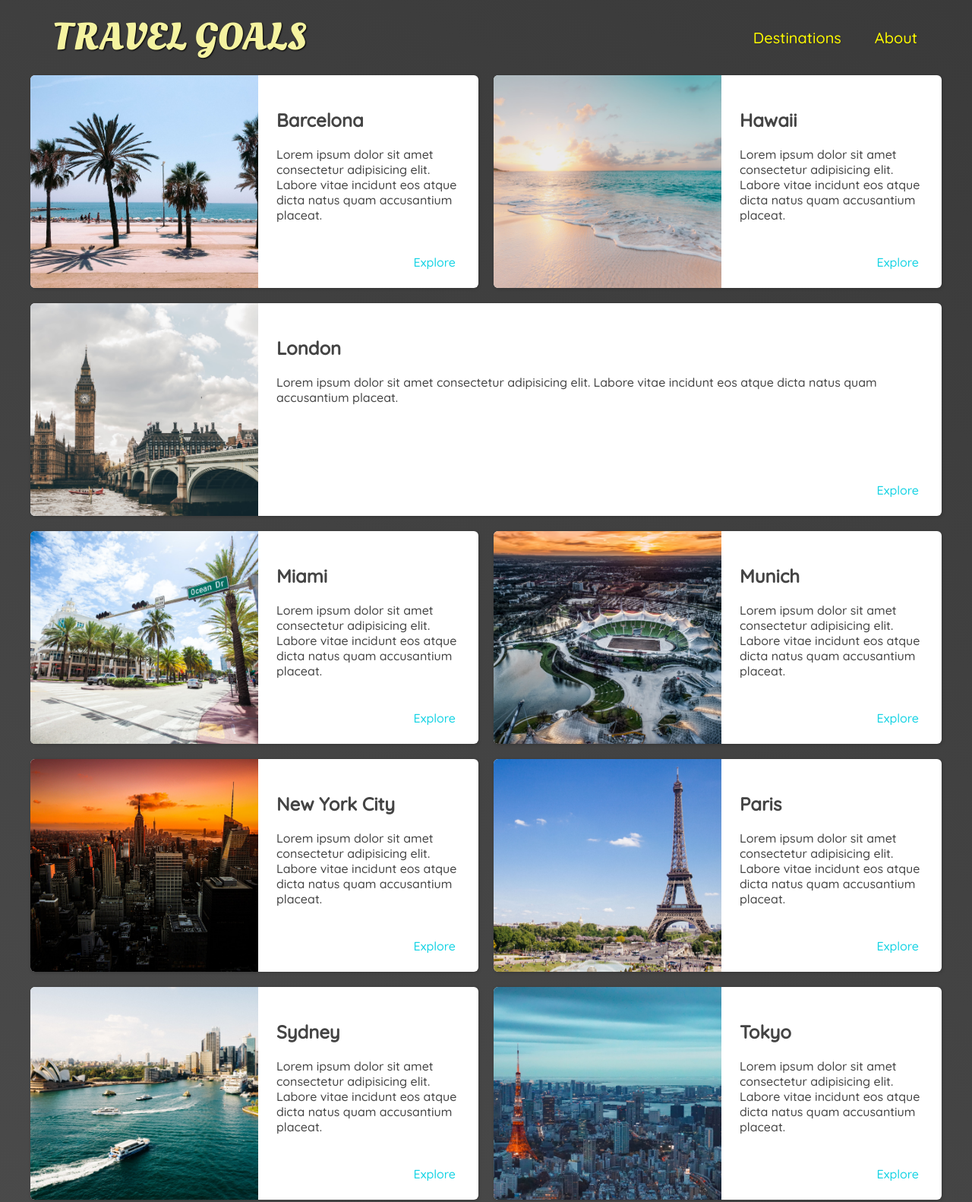
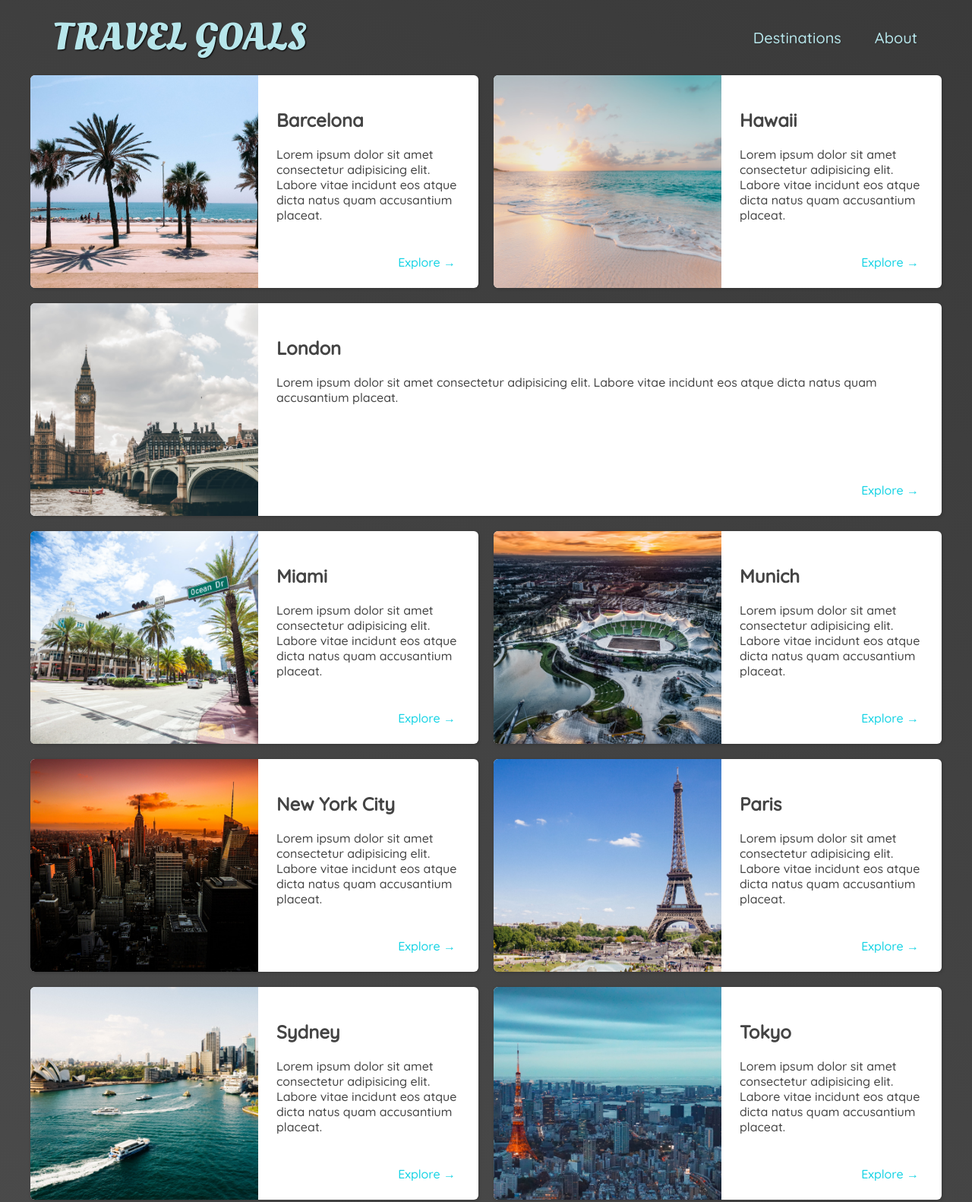
Before and after one commit to deelusional/travelPageOne, a plain HTML site: page places.html in a window 1280 px wide. Shown: the top 1582 px of the page at 76% size. Drawn offline with Linux system fonts and the light colour scheme.

Commit message:
changed colors in header on destinations page

```diff
--- a/places.css
+++ b/places.css
@@ -3,8 +3,16 @@ body {
   color: rgb(68, 68, 68);
 }
 
+#page-logo a {
+  color: rgb(183, 230, 235);
+}
+
 header {
   position: static;
+}
+
+header a {
+  color: rgb(183, 230, 235);
 }
 
 main ul {
--- a/places.html
+++ b/places.html
@@ -35,7 +35,7 @@
               </p>
             </div>
             <div class="actions">
-              <a href="https://en.wikipedia.org/wiki/Barcelona">Explore</a>
+              <a href="https://en.wikipedia.org/wiki/Barcelona">Explore &#x2192</a>
             </div>
           </div>
         </li>
@@ -50,7 +50,7 @@
               </p>
             </div>
             <div class="actions">
-              <a href="https://en.wikipedia.org/wiki/Hawaii">Explore</a>
+              <a href="https://en.wikipedia.org/wiki/Hawaii">Explore &#x2192</a>
             </div>
           </div>
         </li>
@@ -65,7 +65,7 @@
               </p>
             </div>
             <div class="actions">
-              <a href="https://en.wikipedia.org/wiki/London">Explore</a>
+              <a href="https://en.wikipedia.org/wiki/London">Explore &#x2192</a>
             </div>
           </div>
         </li>
@@ -80,7 +80,7 @@
               </p>
             </div>
             <div class="actions">
-              <a href="https://en.wikipedia.org/wiki/Miami">Explore</a>
+              <a href="https://en.wikipedia.org/wiki/Miami">Explore &#x2192</a>
             </div>
           </div>
         </li>
@@ -95,7 +95,7 @@
               </p>
             </div>
             <div class="actions">
-              <a href="https://en.wikipedia.org/wiki/Munich">Explore</a>
+              <a href="https://en.wikipedia.org/wiki/Munich">Explore &#x2192</a>
             </div>
           </div>
         </li>
@@ -111,7 +111,7 @@
             </div>
             <div class="actions">
               <a href="https://en.wikipedia.org/wiki/New_York_City"
-                >Explore</a
+                >Explore &#x2192</a
               >
             </div>
           </div>
@@ -127,7 +127,7 @@
               </p>
             </div>
             <div class="actions">
-              <a href="https://en.wikipedia.org/wiki/Paris">Explore</a>
+              <a href="https://en.wikipedia.org/wiki/Paris">Explore &#x2192</a>
             </div>
           </div>
         </li>
@@ -142,7 +142,7 @@
               </p>
             </div>
             <div class="actions">
-              <a href="https://en.wikipedia.org/wiki/Sydney">Explore</a>
+              <a href="https://en.wikipedia.org/wiki/Sydney">Explore &#x2192</a>
             </div>
           </div>
         </li>
@@ -157,7 +157,7 @@
               </p>
             </div>
             <div class="actions">
-              <a href="https://en.wikipedia.org/wiki/Tokyo">Explore</a>
+              <a href="https://en.wikipedia.org/wiki/Tokyo">Explore &#x2192</a>
             </div>
           </div>
         </li>
@@ -172,7 +172,7 @@
               </p>
             </div>
             <div class="actions">
-              <a href="https://en.wikipedia.org/wiki/Bali">Explore</a>
+              <a href="https://en.wikipedia.org/wiki/Bali">Explore &#x2192</a>
             </div>
           </div>
         </li>
--- a/shared.css
+++ b/shared.css
@@ -48,9 +48,11 @@ header a {
   border-radius: 6px;
 }
 
-header a:hover {
+header nav a:hover {
   color: rgb(77, 77, 77);
   background-color: rgb(255, 251, 0);
+  text-shadow: 1px 1px 2px rgba(0, 0, 0, 0.3);
+  box-shadow: rgba(0, 0, 0, 0.3);
 }
 
 footer {
```
